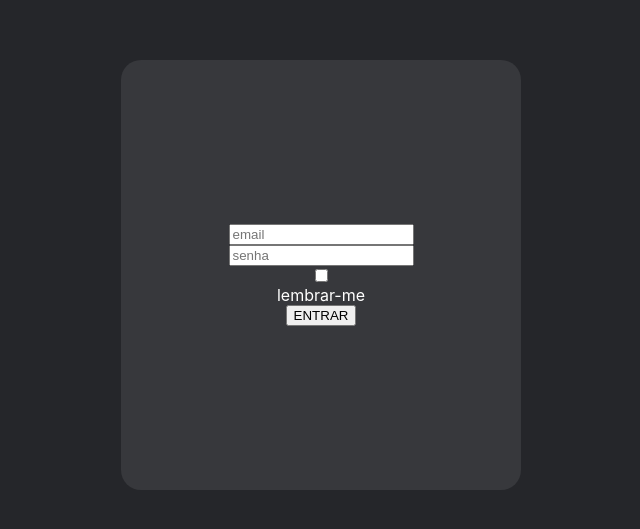
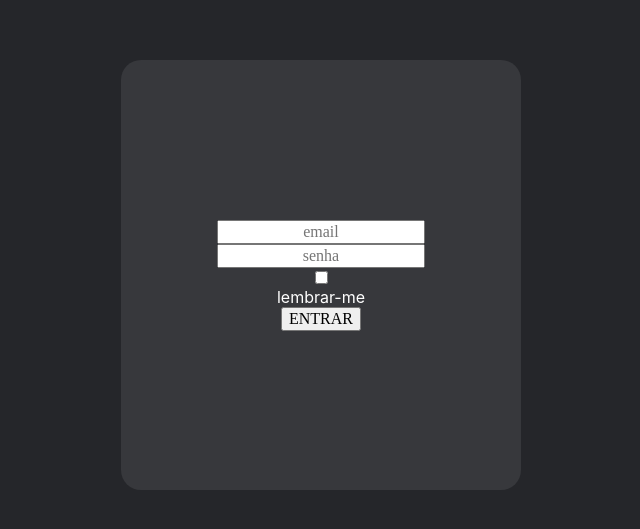
Before and after one commit to okatsuo/boilerplate-frontend-with-login, a Next.js app: page / in a window 1280 px wide. Shown: the part 125-654 px from the top of the page, without its empty margins (319-959 px from the left). Built offline with nearby package versions, Linux system fonts and the light colour scheme.

Commit message:
feat: add custom inputs to login form

```diff
--- a/src/components/login/index.tsx
+++ b/src/components/login/index.tsx
@@ -1,5 +1,7 @@
-import { Formik, Form, Field } from 'formik'
+import { Formik, Form } from 'formik'
+import * as Yup from 'yup'
 import { Container } from '../container'
+import CustomForm from '../forms'
 import * as Styles from './styles'
 
 const initialValues = {
@@ -12,6 +14,11 @@ interface ILogin {
   password: string,
   rememberMe: boolean
 }
+
+const schema = Yup.object().shape({
+  email: Yup.string().required(),
+  password: Yup.string().min(3).required(),
+})
 
 const Login = () => {
   const handleSubmit = (values: ILogin) => {
@@ -35,14 +42,20 @@ const Login = () => {
                 onSubmit={(values) => {
                   handleSubmit(values)
                 }}
+                validationSchema={schema}
               >
-                {() => (
+                {({errors, touched}) => (
                   <Form>
                     <Styles.Items>
-                      <Field id= "email" name ="email" type="text" placeholder="email"/>
-                      <Field id= "password" name ="password" type="password" placeholder="senha"/>
-                      <Field id= "rememberMe" name ="rememberMe" type="checkbox" placeholder="teste"/> lembrar-me
-                      <Field type="submit" value="ENTRAR"/>
+                      <CustomForm name="email" type="text" placeholder="email"/>
+                      {errors.email && touched.email && errors.email}
+
+                      <CustomForm name="password" type="password" placeholder="senha"/>
+                      {errors.password && touched.password && errors.password}
+
+                      <CustomForm name ="rememberMe" type="checkbox" placeholder="teste"/> lembrar-me
+
+                      <CustomForm type="submit" value="ENTRAR"/>
                     </Styles.Items>
                   </Form>
                 )}
```
